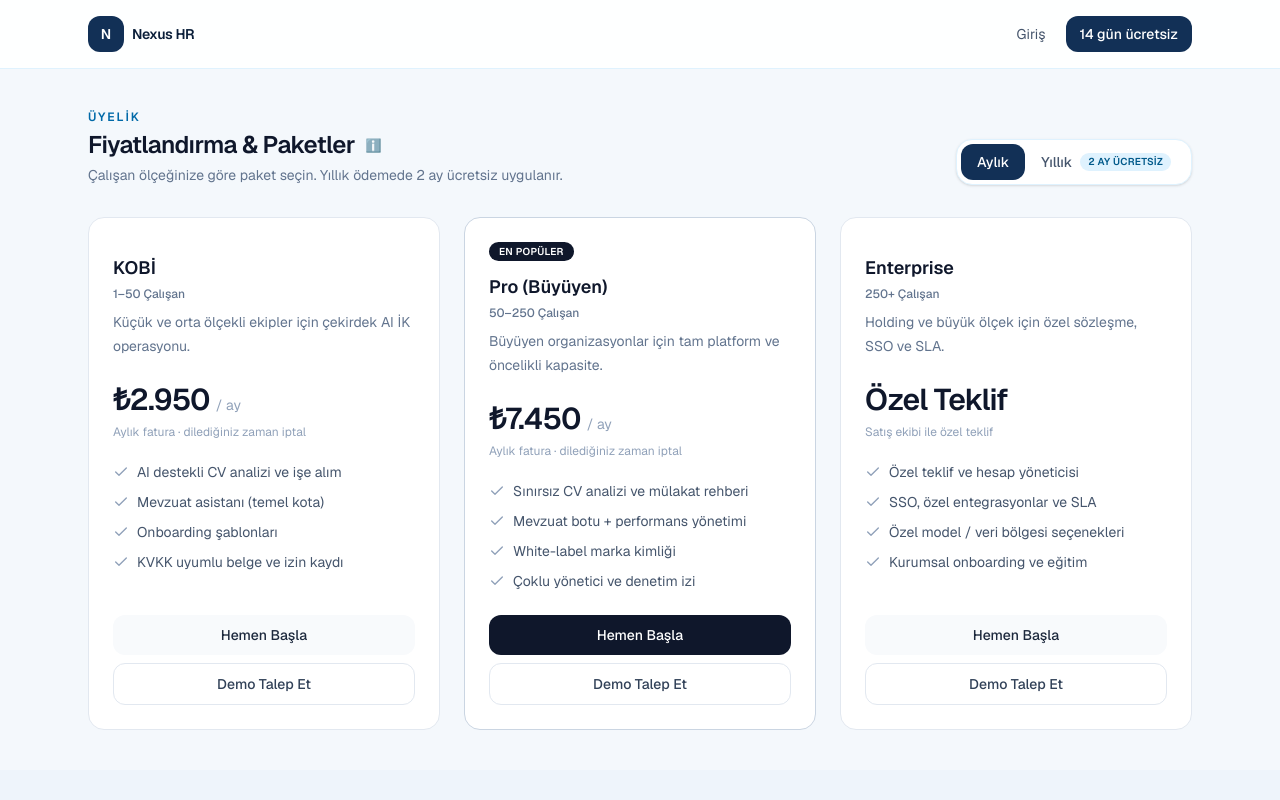
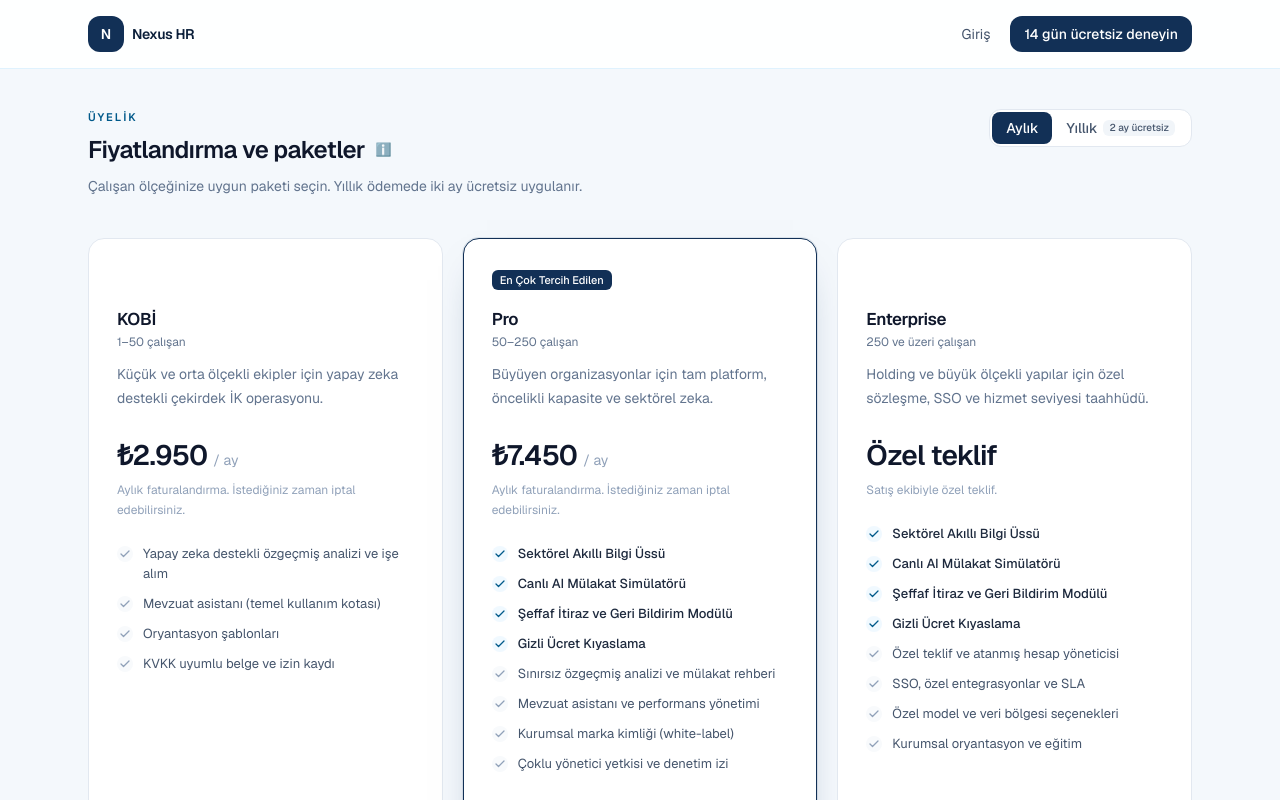
Before and after one commit to karadogancan8-blip/ai-hr-platform, a Next.js app: page /fiyatlandirma in a window 1280 px wide. Shown: the top 800 px of the page. Built offline with nearby package versions, Linux system fonts and the light colour scheme; no server answers.

Commit message:
Refactor pricing plans with professional copy, corrected grammar, and highlighted Pro features

```diff
--- a/src/app/fiyatlandirma/page.tsx
+++ b/src/app/fiyatlandirma/page.tsx
@@ -43,7 +43,7 @@ export default function PricingPage() {
                   href="/login"
                   className="rounded-xl bg-[#123056] px-3.5 py-2 font-medium text-white hover:bg-[#0f2744]"
                 >
-                  14 gün ücretsiz
+                  14 gün ücretsiz deneyin
                 </Link>
               </>
             )}
--- a/src/components/billing/PricingWorkspace.tsx
+++ b/src/components/billing/PricingWorkspace.tsx
@@ -17,6 +17,21 @@ import { HelpTitle } from "@/components/ui/HelpTip";
 import { fetchCompanySubscription, updateCompanySubscription } from "@/lib/subscription";
 import { createBrowserSupabase } from "@/lib/supabase/client";
 import { isSupabaseConfigured } from "@/lib/supabase";
+
+function FeatureRow({ text, emphasis }: { text: string; emphasis?: boolean }) {
+  return (
+    <li className={`flex items-start gap-2.5 text-[13px] leading-5 ${emphasis ? "font-medium text-slate-800" : "text-slate-600"}`}>
+      <span
+        className={`mt-0.5 flex h-4 w-4 shrink-0 items-center justify-center rounded-full ${
+          emphasis ? "bg-sky-50 text-sky-800" : "bg-slate-50 text-slate-400"
+        }`}
+      >
+        <Check className="h-3 w-3" strokeWidth={2.5} />
+      </span>
+      <span>{text}</span>
+    </li>
+  );
+}
 
 export function PricingWorkspace() {
   const [cycle, setCycle] = useState<BillingCycle>("monthly");
@@ -61,7 +76,7 @@ export function PricingWorkspace() {
   async function applyPlan(plan: Plan) {
     const updated = await updateCompanySubscription(plan.id);
     setCurrentPlan(updated.planType);
-    setNotice(`${plan.name} paketi şirketinize tanımlandı.`);
+    setNotice(`${plan.name} paketi şirketiniz için tanımlandı.`);
     window.dispatchEvent(new CustomEvent("nexus-plan-updated", { detail: updated.planType }));
   }
 
@@ -82,26 +97,26 @@ export function PricingWorkspace() {
   }
 
   return (
-    <div className="space-y-8">
-      <div className="flex flex-col gap-4 lg:flex-row lg:items-end lg:justify-between">
-        <div>
-          <p className="text-xs font-semibold uppercase tracking-[0.16em] text-sky-700">Üyelik</p>
-          <h1 className="mt-1 text-2xl font-semibold tracking-tight text-slate-900">
-            <HelpTitle hint="Aylık veya yıllık faturalamayı seçin; kartlar çalışan ölçeğine göre paketi gösterir.">
-              Fiyatlandırma & Paketler
+    <div className="space-y-10">
+      <div className="flex flex-col gap-6 lg:flex-row lg:items-end lg:justify-between">
+        <div className="max-w-xl">
+          <p className="text-[11px] font-semibold uppercase tracking-[0.18em] text-sky-800">Üyelik</p>
+          <h1 className="mt-2 text-2xl font-semibold tracking-tight text-slate-900">
+            <HelpTitle hint="Aylık veya yıllık faturalandırmayı seçin. Kartlar, çalışan ölçeğinize uygun paketi gösterir.">
+              Fiyatlandırma ve paketler
             </HelpTitle>
           </h1>
-          <p className="mt-1 text-sm text-slate-500">
-            Çalışan ölçeğinize göre paket seçin. Yıllık ödemede 2 ay ücretsiz uygulanır.
+          <p className="mt-2 text-sm leading-6 text-slate-500">
+            Çalışan ölçeğinize uygun paketi seçin. Yıllık ödemede iki ay ücretsiz uygulanır.
           </p>
         </div>
 
-        <div className="inline-flex items-center rounded-2xl border border-sky-100 bg-white p-1 shadow-sm">
+        <div className="inline-flex items-center self-start rounded-xl border border-slate-200 bg-white p-0.5">
           <button
             type="button"
             onClick={() => setCycle("monthly")}
-            className={`rounded-xl px-4 py-2 text-sm font-medium ${
-              cycle === "monthly" ? "bg-[#123056] text-white" : "text-slate-600 hover:bg-sky-50"
+            className={`rounded-lg px-3.5 py-1.5 text-sm font-medium ${
+              cycle === "monthly" ? "bg-[#123056] text-white" : "text-slate-600 hover:bg-slate-50"
             }`}
           >
             Aylık
@@ -109,14 +124,14 @@ export function PricingWorkspace() {
           <button
             type="button"
             onClick={() => setCycle("yearly")}
-            className={`inline-flex items-center gap-2 rounded-xl px-4 py-2 text-sm font-medium ${
-              cycle === "yearly" ? "bg-[#123056] text-white" : "text-slate-600 hover:bg-sky-50"
+            className={`inline-flex items-center gap-1.5 rounded-lg px-3.5 py-1.5 text-sm font-medium ${
+              cycle === "yearly" ? "bg-[#123056] text-white" : "text-slate-600 hover:bg-slate-50"
             }`}
           >
             Yıllık
             <span
-              className={`rounded-full px-2 py-0.5 text-[10px] font-semibold uppercase tracking-wide ${
-                cycle === "yearly" ? "bg-white/15 text-sky-100" : "bg-sky-100 text-sky-800"
+              className={`rounded-md px-1.5 py-px text-[10px] font-medium ${
+                cycle === "yearly" ? "bg-white/15 text-sky-100" : "bg-slate-100 text-slate-600"
               }`}
             >
               2 ay ücretsiz
@@ -133,53 +148,61 @@ export function PricingWorkspace() {
         <p className="rounded-xl border border-emerald-100 bg-emerald-50 px-4 py-3 text-sm text-emerald-800">{notice}</p>
       ) : null}
 
-      <div className="grid gap-6 lg:grid-cols-3">
+      <div className="grid items-stretch gap-5 lg:grid-cols-3">
         {plans.map((plan) => {
           const current = authed && currentPlan === plan.id;
+          const highlights = plan.highlights ?? [];
           return (
             <article
               key={plan.id}
-              className={`flex flex-col rounded-2xl border bg-white p-6 ${
-                plan.popular ? "border-slate-300" : "border-slate-200"
+              className={`flex flex-col rounded-2xl border bg-white px-7 py-7 ${
+                plan.popular
+                  ? "border-[#123056] shadow-[0_18px_40px_-24px_rgba(18,48,86,0.55)] ring-1 ring-[#123056]/10"
+                  : "border-slate-200"
               }`}
             >
-              <div className="flex flex-wrap items-center gap-2">
+              <div className="min-h-[1.5rem]">
                 {plan.popular ? (
-                  <span className="rounded-full bg-slate-900 px-2.5 py-0.5 text-[10px] font-semibold uppercase tracking-wide text-white">
-                    En popüler
+                  <span className="inline-flex rounded-md bg-[#123056] px-2 py-0.5 text-[11px] font-medium text-white">
+                    En Çok Tercih Edilen
                   </span>
-                ) : null}
-                {current ? (
-                  <span className="rounded-full bg-slate-100 px-2.5 py-0.5 text-[10px] font-semibold uppercase tracking-wide text-slate-600">
+                ) : current ? (
+                  <span className="inline-flex rounded-md bg-slate-100 px-2 py-0.5 text-[11px] font-medium text-slate-600">
                     Mevcut paket
                   </span>
+                ) : (
+                  <span className="invisible text-[11px]">.</span>
+                )}
+              </div>
+
+              <h2 className="mt-4 text-[17px] font-semibold tracking-tight text-slate-900">{plan.name}</h2>
+              <p className="mt-0.5 text-xs text-slate-500">{plan.seatLabel}</p>
+              <p className="mt-3 text-sm leading-6 text-slate-500">{plan.description}</p>
+
+              <p className="mt-6 flex flex-wrap items-baseline gap-x-1.5">
+                <span className="text-[28px] font-semibold tracking-tight text-slate-900">
+                  {plan.monthlyPrice == null ? "Özel teklif" : planChargeLabel(plan, cycle).split(" / ")[0]}
+                </span>
+                {plan.monthlyPrice != null ? (
+                  <span className="text-sm text-slate-400">{cycle === "yearly" ? "/ yıl" : "/ ay"}</span>
                 ) : null}
-              </div>
-              <h2 className="mt-3 text-lg font-semibold text-slate-900">{plan.name}</h2>
-              <p className="mt-1 text-xs font-medium text-slate-500">{plan.seatLabel}</p>
-              <p className="mt-2 text-sm leading-6 text-slate-500">{plan.description}</p>
-              <p className="mt-6 flex flex-wrap items-baseline gap-x-1.5 gap-y-1">
-                <span className="text-3xl font-semibold tracking-tight text-slate-900">
-                  {plan.monthlyPrice == null ? "Özel Teklif" : planChargeLabel(plan, cycle).split(" / ")[0]}
-                </span>
-                <span className="text-sm text-slate-400">
-                  {plan.monthlyPrice == null
-                    ? ""
-                    : cycle === "yearly"
-                      ? "/ yıl"
-                      : "/ ay"}
-                </span>
               </p>
               <p className="mt-1 text-xs leading-5 text-slate-400">{planMonthlyEquivalent(plan, cycle)}</p>
-              <ul className="mt-5 flex-1 space-y-2.5">
+
+              {current && plan.popular ? (
+                <p className="mt-2 text-[11px] font-medium text-slate-500">Mevcut paket</p>
+              ) : null}
+
+              <ul className="mt-6 flex-1 space-y-2.5">
+                {highlights.map((feature) => (
+                  <FeatureRow key={feature} text={feature} emphasis />
+                ))}
                 {plan.features.map((feature) => (
-                  <li key={feature} className="flex items-start gap-2 text-sm text-slate-600">
-                    <Check className="mt-0.5 h-4 w-4 shrink-0 text-slate-400" />
-                    {feature}
-                  </li>
+                  <FeatureRow key={feature} text={feature} />
                 ))}
               </ul>
-              <div className="mt-6 grid gap-2">
+
+              <div className="mt-7 grid gap-2">
                 {authed || plan.monthlyPrice == null ? (
                   <button
                     type="button"
@@ -189,30 +212,34 @@ export function PricingWorkspace() {
                       current && plan.monthlyPrice != null
                         ? "cursor-default bg-slate-100 text-slate-500"
                         : plan.popular
-                          ? "bg-slate-900 text-white hover:bg-slate-800"
+                          ? "bg-[#123056] text-white hover:bg-[#0f2744]"
                           : "bg-slate-50 text-slate-800 hover:bg-slate-100"
                     }`}
                   >
-                    {current && plan.monthlyPrice != null ? "Bu paket aktif" : "Hemen Başla"}
+                    {current && plan.monthlyPrice != null
+                      ? "Bu paket aktif"
+                      : plan.monthlyPrice == null
+                        ? "Teklif alın"
+                        : "Hemen başla"}
                   </button>
                 ) : (
                   <Link
                     href="/login?next=/fiyatlandirma"
                     className={`block w-full rounded-xl py-2.5 text-center text-sm font-medium ${
                       plan.popular
-                        ? "bg-slate-900 text-white hover:bg-slate-800"
+                        ? "bg-[#123056] text-white hover:bg-[#0f2744]"
                         : "bg-slate-50 text-slate-800 hover:bg-slate-100"
                     }`}
                   >
-                    Hemen Başla
+                    Hemen başla
                   </Link>
                 )}
                 <button
                   type="button"
                   onClick={() => requestDemo(plan)}
-                  className="w-full rounded-xl border border-slate-200 py-2.5 text-sm font-medium text-slate-700 hover:bg-slate-50"
+                  className="w-full rounded-xl border border-slate-200 py-2.5 text-sm font-medium text-slate-600 hover:bg-slate-50"
                 >
-                  Demo Talep Et
+                  Demo talep et
                 </button>
               </div>
             </article>
--- a/src/lib/plans.ts
+++ b/src/lib/plans.ts
@@ -9,6 +9,7 @@ export type Plan = {
   monthlyPrice: number | null;
   description: string;
   features: string[];
+  highlights?: string[];
   popular?: boolean;
 };
 
@@ -16,41 +17,53 @@ export const plans: Plan[] = [
   {
     id: "free",
     name: "KOBİ",
-    seatLabel: "1–50 Çalışan",
+    seatLabel: "1–50 çalışan",
     monthlyPrice: 2950,
-    description: "Küçük ve orta ölçekli ekipler için çekirdek AI İK operasyonu.",
+    description: "Küçük ve orta ölçekli ekipler için yapay zeka destekli çekirdek İK operasyonu.",
     features: [
-      "AI destekli CV analizi ve işe alım",
-      "Mevzuat asistanı (temel kota)",
-      "Onboarding şablonları",
+      "Yapay zeka destekli özgeçmiş analizi ve işe alım",
+      "Mevzuat asistanı (temel kullanım kotası)",
+      "Oryantasyon şablonları",
       "KVKK uyumlu belge ve izin kaydı",
     ],
   },
   {
     id: "pro",
-    name: "Pro (Büyüyen)",
-    seatLabel: "50–250 Çalışan",
+    name: "Pro",
+    seatLabel: "50–250 çalışan",
     monthlyPrice: 7450,
-    description: "Büyüyen organizasyonlar için tam platform ve öncelikli kapasite.",
+    description: "Büyüyen organizasyonlar için tam platform, öncelikli kapasite ve sektörel zeka.",
+    highlights: [
+      "Sektörel Akıllı Bilgi Üssü",
+      "Canlı AI Mülakat Simülatörü",
+      "Şeffaf İtiraz ve Geri Bildirim Modülü",
+      "Gizli Ücret Kıyaslama",
+    ],
     features: [
-      "Sınırsız CV analizi ve mülakat rehberi",
-      "Mevzuat botu + performans yönetimi",
-      "White-label marka kimliği",
-      "Çoklu yönetici ve denetim izi",
+      "Sınırsız özgeçmiş analizi ve mülakat rehberi",
+      "Mevzuat asistanı ve performans yönetimi",
+      "Kurumsal marka kimliği (white-label)",
+      "Çoklu yönetici yetkisi ve denetim izi",
     ],
     popular: true,
   },
   {
     id: "enterprise",
     name: "Enterprise",
-    seatLabel: "250+ Çalışan",
+    seatLabel: "250 ve üzeri çalışan",
     monthlyPrice: null,
-    description: "Holding ve büyük ölçek için özel sözleşme, SSO ve SLA.",
+    description: "Holding ve büyük ölçekli yapılar için özel sözleşme, SSO ve hizmet seviyesi taahhüdü.",
+    highlights: [
+      "Sektörel Akıllı Bilgi Üssü",
+      "Canlı AI Mülakat Simülatörü",
+      "Şeffaf İtiraz ve Geri Bildirim Modülü",
+      "Gizli Ücret Kıyaslama",
+    ],
     features: [
-      "Özel teklif ve hesap yöneticisi",
+      "Özel teklif ve atanmış hesap yöneticisi",
       "SSO, özel entegrasyonlar ve SLA",
-      "Özel model / veri bölgesi seçenekleri",
-      "Kurumsal onboarding ve eğitim",
+      "Özel model ve veri bölgesi seçenekleri",
+      "Kurumsal oryantasyon ve eğitim",
     ],
   },
 ];
@@ -71,7 +84,7 @@ export function yearlyTotal(monthly: number) {
 }
 
 export function planChargeLabel(plan: Plan, cycle: BillingCycle) {
-  if (plan.monthlyPrice == null) return "Özel Teklif";
+  if (plan.monthlyPrice == null) return "Özel teklif";
   if (cycle === "yearly") {
     return `${formatTry(yearlyTotal(plan.monthlyPrice))} / yıl`;
   }
@@ -79,11 +92,11 @@ export function planChargeLabel(plan: Plan, cycle: BillingCycle) {
 }
 
 export function planMonthlyEquivalent(plan: Plan, cycle: BillingCycle) {
-  if (plan.monthlyPrice == null) return "Satış ekibi ile özel teklif";
+  if (plan.monthlyPrice == null) return "Satış ekibiyle özel teklif.";
   if (cycle === "yearly") {
-    return `${formatTry(Math.round(yearlyTotal(plan.monthlyPrice) / 12))} / ay olarak faturalandırılır · 2 ay ücretsiz`;
+    return `${formatTry(Math.round(yearlyTotal(plan.monthlyPrice) / 12))} / ay olarak faturalandırılır. 2 ay ücretsiz.`;
   }
-  return "Aylık fatura · dilediğiniz zaman iptal";
+  return "Aylık faturalandırma. İstediğiniz zaman iptal edebilirsiniz.";
 }
 
 export function asPlanId(value?: string | null): PlanId {
```
